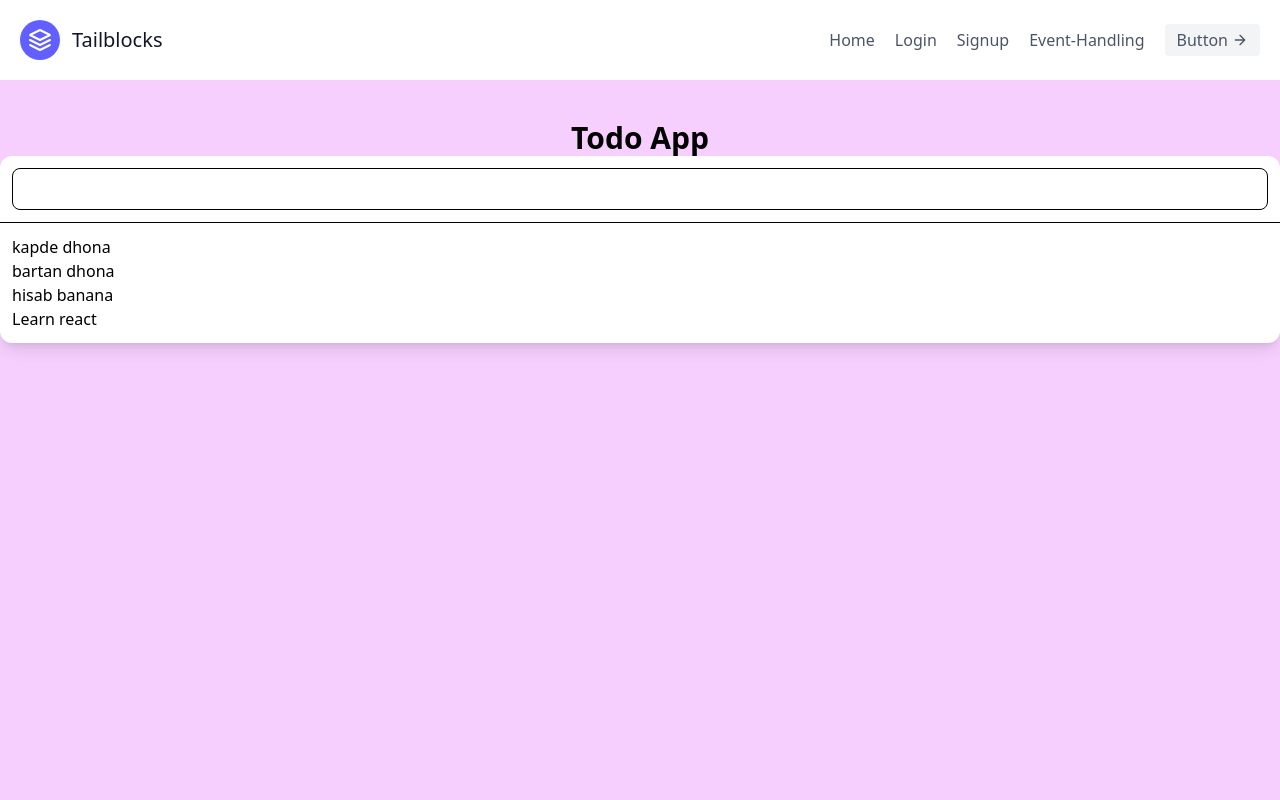
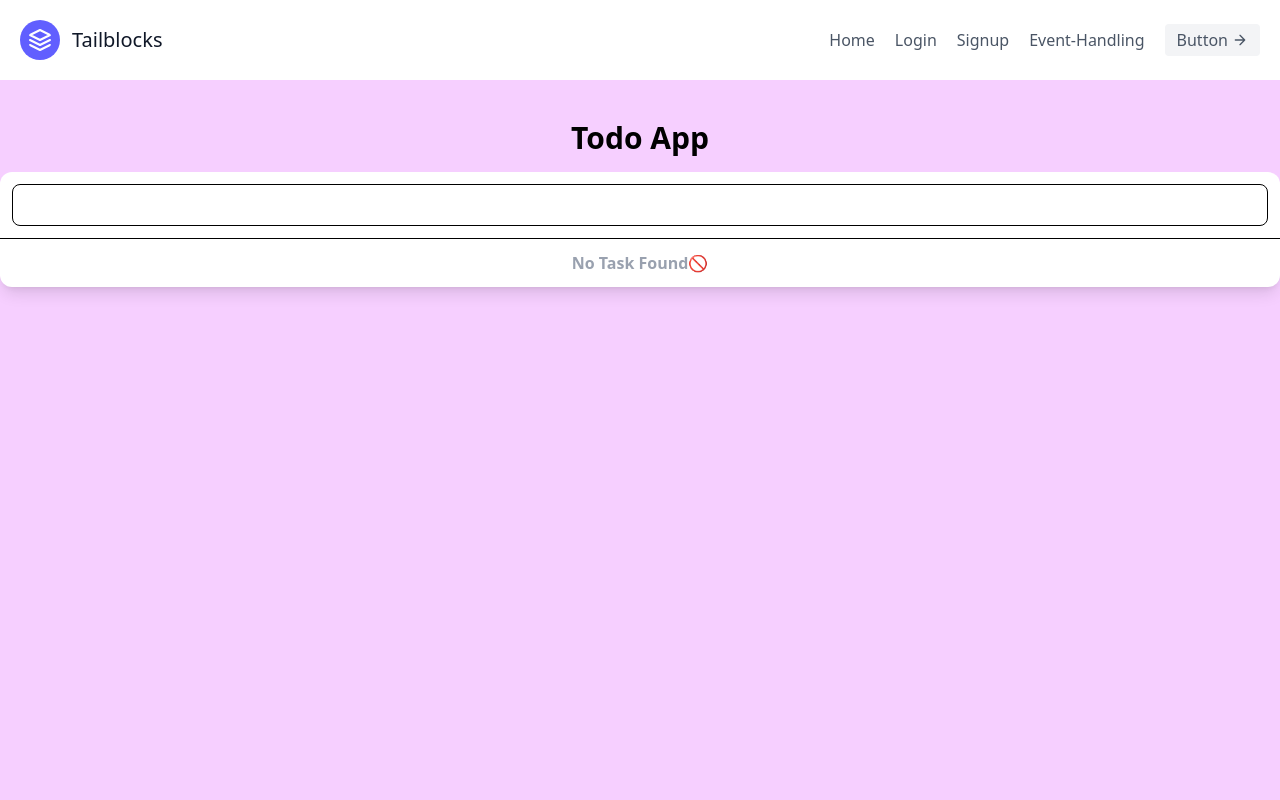
Before and after one commit to KavyaAgarwal-117/frontend, a Next.js app: page /todoapp in a window 1280 px wide. Shown: the top 800 px of the page. Built offline with nearby package versions, Linux system fonts and the light colour scheme.

Commit message:
ToDo App

```diff
--- a/package.json
+++ b/package.json
@@ -9,6 +9,7 @@
     "lint": "eslint"
   },
   "dependencies": {
+    "lucide-react": "^1.27.0",
     "next": "16.2.11",
     "react": "19.2.4",
     "react-dom": "19.2.4"
--- a/src/app/todoapp/page.jsx
+++ b/src/app/todoapp/page.jsx
@@ -1,4 +1,5 @@
 "use client";
+import { Trash2 } from "lucide-react";
 import React, { useState } from "react";
 
 const TodoApp = () => {
@@ -7,24 +8,30 @@ const TodoApp = () => {
   // const [count, setCount] = useState(0)
   // ctrl + space = for all the other options or change scrolls which can be seen down
 
-  const [tasklist, setTasklist] = useState([
-    {text: 'kapde dhona', completed : false },
-    {text: 'bartan dhona', completed : false },
-    {text: 'hisab banana', completed : false },
-    {text: 'Learn react', completed : false }
-  ]);
+  const [tasklist, setTasklist] = useState([]);
 
-  const addNewTask =(e) => {
-    if(e.code === 'Enter'){
-        console.log(e.target.value);
+  const addNewTask = (e) => {
+    if (!e.target.value.trim()) return;
 
-        e.target.value = '';
+    if (e.code === "Enter") {
+      console.log(e.target.value);
+
+      const newTask = { text: e.target.value, completed: false };
+      setTasklist([newTask, ...tasklist]);
+
+      e.target.value = "";
     }
-  }
+  };
+
+  const deleteTask = (index) => {
+    const temp = tasklist;
+    temp.splice(index, 1);
+    setTasklist([...temp]);
+  };
 
   return (
     <div className="bg-fuchsia-200 py-10 min-h-screen">
-      <h2 className="text-center font-semibold text-3xl">Todo App</h2>
+      <h2 className="text-center font-semibold text-3xl mb-4">Todo App</h2>
 
       <div className="container mx-auto ">
         {/* <h1 className='text-2xl'> Count : {count} </h1>
@@ -44,20 +51,52 @@ const TodoApp = () => {
           </div>
 
           <div className="border-t p-3">
+            {tasklist.length === 0 ? (
+              <p className="text-center text-gray-400 font-semibold">
+                No Task Found🚫
+              </p>
+            ) : (
+              tasklist.map((task, index) => {
+                return (
+                  <div
+                    key={index}
+                    className="p-3 border mb-3 rounded flex justify-between items-center"
+                  >
+                    <div className="flex gap-2">
+                      <input type="checkbox"
 
-            {
-                tasklist.length === 0 ? (<p className="text-center text-gray-400 font-semibold">
-              No Task Found🚫
-            </p>
-            ) : (
-                tasklist.map((task) => {
-                    return <div>
-                        <p>{task.text}</p>
+                      onChange={(e) => {
+                        const temp = tasklist;
+                        temp[index].completed = e.target.checked;
+                        setTasklist([...temp]);
+                      }}
+
+                      />
+                      <p>{task.text}</p>
                     </div>
-                })
-            )
-            }
 
+                    {task.completed ? (
+                      <p className="text-white bg-green-700 p-1 text-sm rounded-full">
+                        Completed
+                      </p>
+                    ) : (
+                      <p className="text-white bg-orange-300 p-1 text-sm rounded-full">
+                        Pending
+                      </p>
+                    )}
+
+                    <button className="border p-1 bg-red-400 text-white rounded">
+                      <Trash2
+                        size={17}
+                        onClick={() => {
+                          deleteTask(index);
+                        }}
+                      />
+                    </button>
+                  </div>
+                );
+              })
+            )}
 
             {/* for emojis Windows + Dot(.) */}
           </div>
```
Also changed, not shown: 1 other file (tests, documents, lock files or other folders).
